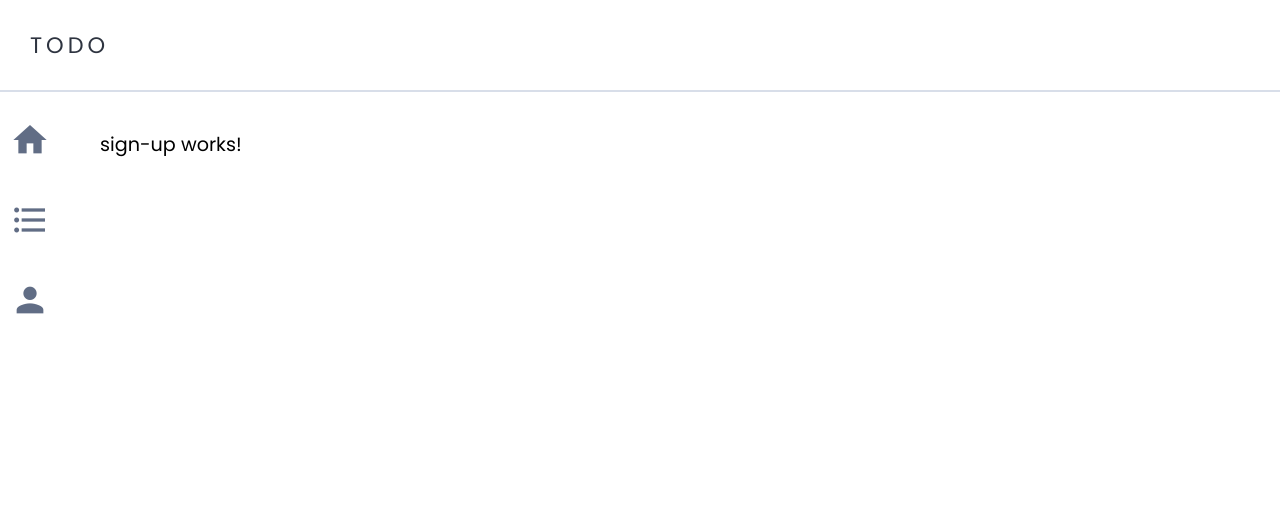
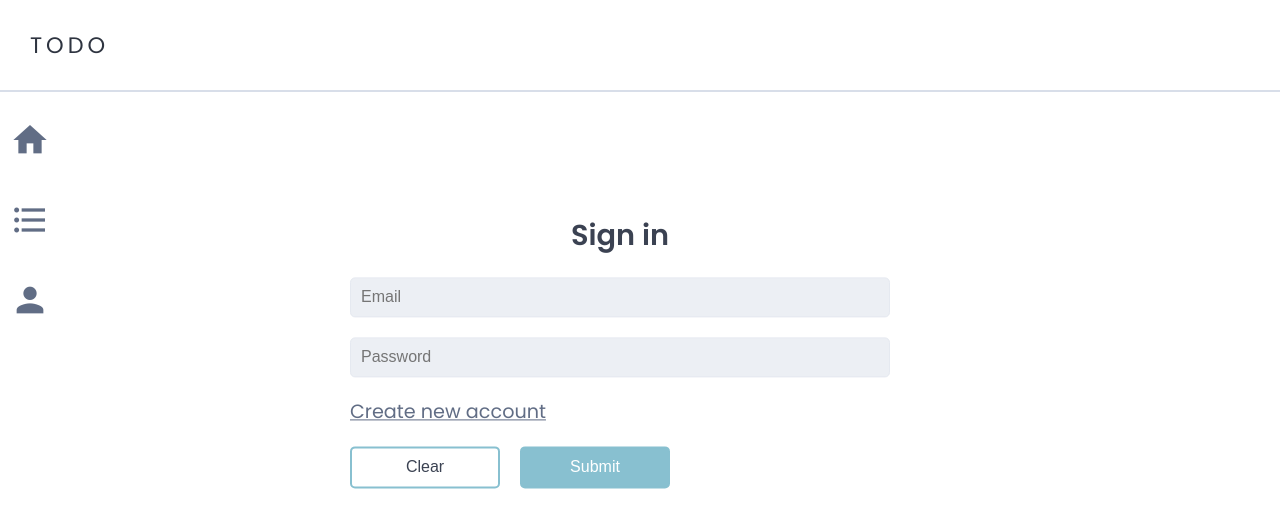
Before and after one commit to OnkarKunjir/todo, an Angular app: page /sign-up in a window 1280 px wide. Shown: the top 528 px of the page. Built offline with nearby package versions, Linux system fonts and the light colour scheme.

Commit message:
Finished signup component. fixed logi in function on server.

```diff
--- a/src/app/app.module.ts
+++ b/src/app/app.module.ts
@@ -13,6 +13,7 @@ import { TodoItemComponent } from './todo-item/todo-item.component';
 import { SideBarComponent } from './side-bar/side-bar.component';
 import { StatusSelectorComponent } from './status-selector/status-selector.component';
 import { HttpClientModule } from '@angular/common/http';
+import { ReactiveFormsModule } from '@angular/forms';
 
 @NgModule({
   declarations: [
@@ -29,7 +30,8 @@ import { HttpClientModule } from '@angular/common/http';
     BrowserModule,
     AppRoutingModule,
     BrowserAnimationsModule,
-    HttpClientModule
+    HttpClientModule,
+    ReactiveFormsModule
   ],
   providers: [],
   bootstrap: [AppComponent]
--- a/src/app/sign-up/sign-up.component.css
+++ b/src/app/sign-up/sign-up.component.css
@@ -0,0 +1,67 @@
+.content{
+    position: relative;
+    width: 100vw;
+    height: 100vh;
+}
+
+.sign-in-form , .sign-up-form{
+    top: 40%;
+    left: 50%;
+    width: 60%;
+    max-width: 600px;
+    transform: translate(-50% , -40%);
+    position: absolute;
+    /* border: 1px solid var(--bg-dark); */
+}
+.form-element.title{
+    text-align: center;
+    color: var(--fg-dark);
+    font-size: 1.2rem;
+    font-weight: 400;
+}
+.form-element{
+    width: 90%;
+    margin: auto;
+    margin: 20px 10px;
+}
+.form-element input{
+    width: 100%;
+    padding: 10px;
+    font-size: 1rem;
+    font-weight: 400;
+    background-color: var(--bg-lite);
+    border: 1px solid var(--bg-mid);
+    color: var(--fg-dark);
+    border-radius: 5px;
+}
+
+.form-element.toggle{
+    text-decoration: underline;
+    color: var(--fg-lite);
+    cursor: pointer;
+    user-select: none;
+}
+
+button{
+    user-select: none;
+    width: 150px;
+    margin-right: 20px;
+    padding: 10px 15px;
+    font-size: 1rem;
+    font-weight: 500;
+    cursor: pointer;
+    border-radius: 5px;
+    border: 2px solid var(--blue);
+    transition: ease-in-out 0.3s;
+}
+.clear-btn{
+    background-color: var(--bg-default);
+    color: var(--fg-dark);
+}
+.clear-btn:hover{
+    background-color: var(--bg-lite);
+}
+.submit-btn{
+    background-color: var(--blue);
+    color: var(--bg-default);
+}
--- a/src/app/sign-up/sign-up.component.html
+++ b/src/app/sign-up/sign-up.component.html
@@ -1 +1,40 @@
-<p class="content">sign-up works!</p>
+<div class="content">
+    <div class="sign-in-form">
+        <div class="form-element title">
+            <h2>Sign in</h2>
+        </div>
+        <div class="form-element">
+            <input type="email" placeholder="Email" [formControl]="sign_in_email">
+        </div>
+        <div class="form-element">
+            <input type="password" placeholder="Password" [formControl]="sign_in_password">
+        </div>
+        <div (click)="toggle()" class="form-element toggle">
+            Create new account
+        </div>
+        <div class="form-element button-group">
+            <button class="clear-btn">Clear</button>
+            <button (click)="login()" class="submit-btn">Submit</button>
+        </div>
+    </div>
+
+    <div class="sign-up-form hidden">
+        <div class="form-element title">
+            <h2>Sign Up</h2>
+        </div>
+        <div class="form-element">
+            <input type="email" placeholder="Email" [formControl]="sign_up_email">
+        </div>
+        <div class="form-element">
+            <input type="password" placeholder="Password" [formControl]="sign_up_password">
+        </div>
+        <div (click)="toggle()" class="form-element toggle">
+            Alredy have a account
+        </div>
+        <div class="form-element button-group">
+            <button class="clear-btn">Clear</button>
+            <button (click)="signup()" class="submit-btn">Submit</button>
+        </div>
+    </div>
+
+</div>
--- a/src/app/sign-up/sign-up.component.ts
+++ b/src/app/sign-up/sign-up.component.ts
@@ -1,4 +1,6 @@
 import { Component, OnInit } from '@angular/core';
+import { FormControl } from '@angular/forms';
+import { HttpClient } from '@angular/common/http';
 
 @Component({
   selector: 'app-sign-up',
@@ -6,10 +8,48 @@ import { Component, OnInit } from '@angular/core';
   styleUrls: ['./sign-up.component.css']
 })
 export class SignUpComponent implements OnInit {
+  sign_in_email = new FormControl('');
+  sign_in_password  = new FormControl('');
 
-  constructor() { }
+  sign_up_email = new FormControl('');
+  sign_up_password = new FormControl('');
+
+  constructor(private http : HttpClient) { }
 
   ngOnInit(): void {
   }
 
+  toggle(): void{
+    // this.sign_in_visible = !this.sign_in_visible;
+    document.querySelector('.sign-in-form').classList.toggle('hidden');
+    document.querySelector('.sign-up-form').classList.toggle('hidden');
+  }
+
+  login(): void{
+    const user = {
+      email    : this.sign_in_email.value,
+      password : this.sign_in_password.value
+    };
+
+    this.http.post('http://localhost:8000/auth/login' , user).subscribe(
+      resp =>{
+        localStorage.setItem('auth-token' , resp['auth-token']);
+      }
+    );
+
+  }
+
+  signup(): void{
+    const user = {
+      email    : this.sign_up_email.value,
+      password : this.sign_up_password.value
+    };
+    this.http.post('http://localhost:8000/auth/sign_up' , user).subscribe(
+      resp =>{
+        localStorage.setItem('auth-token' , resp['auth-token']);
+        console.log('account created');
+      }
+    );
+
+  }
 }
--- a/src/app/todo.service.ts
+++ b/src/app/todo.service.ts
@@ -11,6 +11,7 @@ export class TodoService {
 
   todos:any = [];
   __base_url = 'http://localhost:8000/';
+  token = localStorage.getItem('auth-token');
 
   todoChange: Subject<any> = new Subject<string>();
 
@@ -20,8 +21,7 @@ export class TodoService {
     // featch the todos from the server
 
     if(forced || this.todos.length == 0){
-      console.log('called with force');
-      this.http.get(this.__base_url + 'api/featch').subscribe(
+      this.http.get(this.__base_url + 'api/featch' , { headers : { 'auth-token' : this.token } }).subscribe(
         data => {
           this.todos = data;
           this.todoChange.next(this.todos);
@@ -36,7 +36,7 @@ export class TodoService {
 
   deleteTodo(todo){
     // delete todo form list and then send request to server
-    this.http.delete(this.__base_url + 'api/remove/' + todo._id).subscribe(
+    this.http.delete(this.__base_url + 'api/remove/' + todo._id , { headers : { 'auth-token' : this.token } }).subscribe(
       ()=>{
         this.todos = this.todos.filter( t => t._id != todo._id );
         this.todoChange.next(this.todos);
@@ -46,7 +46,7 @@ export class TodoService {
 
   updateTodo(todo){
     // update status of todo to new status
-    this.http.put(this.__base_url + 'api/update' , todo).subscribe(
+    this.http.put(this.__base_url + 'api/update' , todo , { headers : { 'auth-token' : this.token } }).subscribe(
       () =>{
         this.todos.map(t=>{
           if(t._id == todo._id){
@@ -81,7 +81,7 @@ export class TodoService {
       'status':'Yet to start'
     };
 
-    this.http.post(this.__base_url + 'api/add' , new_todo).subscribe(
+    this.http.post(this.__base_url + 'api/add' , new_todo , { headers : { 'auth-token' : this.token } }).subscribe(
       ()=>{
         this.featchTodo(true);
       }
```
Also changed, not shown: routes/authenticate.js (+5 -5 lines).
